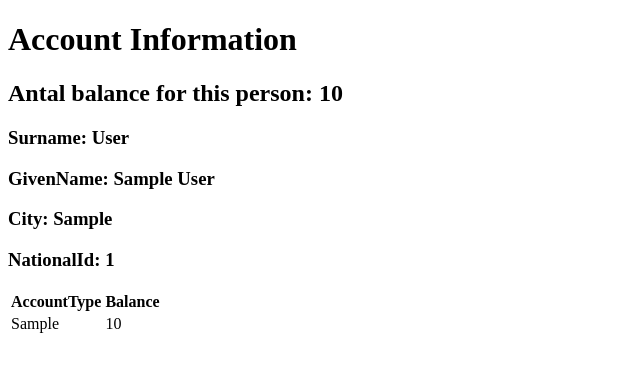
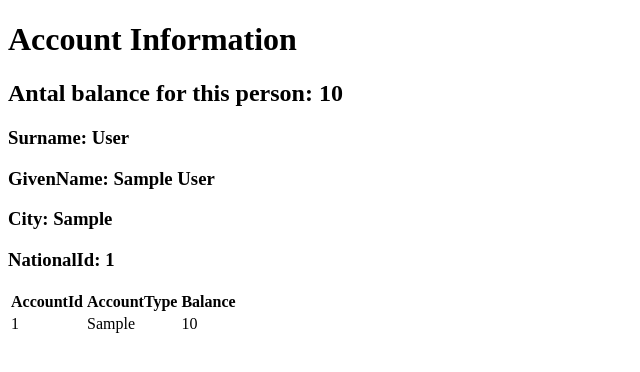
Before and after one commit to Lei246/Bank-Web-Application-with-Flask, a Flask app: page /person/1 in a window 1280 px wide. Shown: the top 372 px of the page, without its empty margins (0-640 px from the left). Run offline with Flask 2, Linux system fonts and the light colour scheme; tables that the repository leaves empty hold one stand-in row (values such as "Sample post"); parts of the project's set-up code (start-up, migrations or seed data) failed here and were passed over.

Commit message:
personpage add accountid

```diff
--- a/app.py
+++ b/app.py
@@ -82,7 +82,7 @@ def personerPage():
 #@roles_required("Admin")
 def personPage(id):
     inforpersonFromDb = Customer.query.filter(Customer.Id == id).first_or_404()
-    personFromDb = Account.query.join(Customer, Customer.Id == Account.CustomerId).add_columns(Customer.City,Account.AccountType, Account.Balance).filter(Customer.Id == id).all()
+    personFromDb = Account.query.join(Customer, Customer.Id == Account.CustomerId).add_columns(Customer.City,Account.Id, Account.AccountType, Account.Balance).filter(Customer.Id == id).all()
     personantalBalance = Account.query.join(Customer, Customer.Id == Account.CustomerId).with_entities(func.sum(Account.Balance)).filter(Customer.Id == id).scalar()
 
     return render_template('personPage.html',person=personFromDb,personantalBalance=personantalBalance,inforpersonFromDb=inforpersonFromDb)
--- a/templates/personPage.html
+++ b/templates/personPage.html
@@ -23,13 +23,15 @@
     <div class="card-body">
         <table class="table">
             <tr>
-                <th>AccountType</th>
+               <th>AccountId</th>
+               <th>AccountType</th>
                 <th>Balance</th>
 
 
             </tr>
             {% for person in person %}
                 <tr>
+                    <td>{{ person.Id}}</td>
                     <td>{{ person.AccountType}}</td>
                     <td>{{ person.Balance}}</td>
 
```
